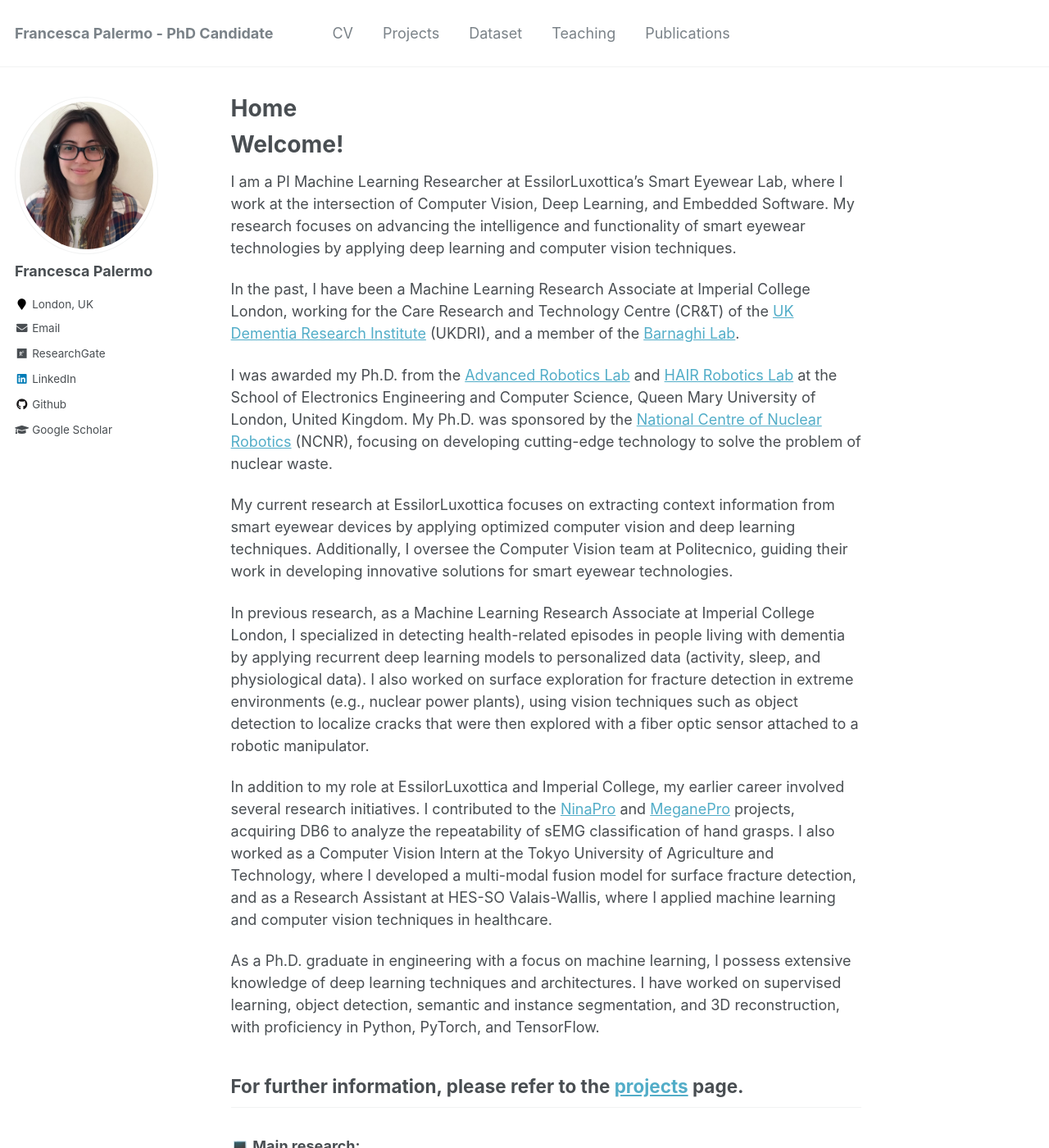
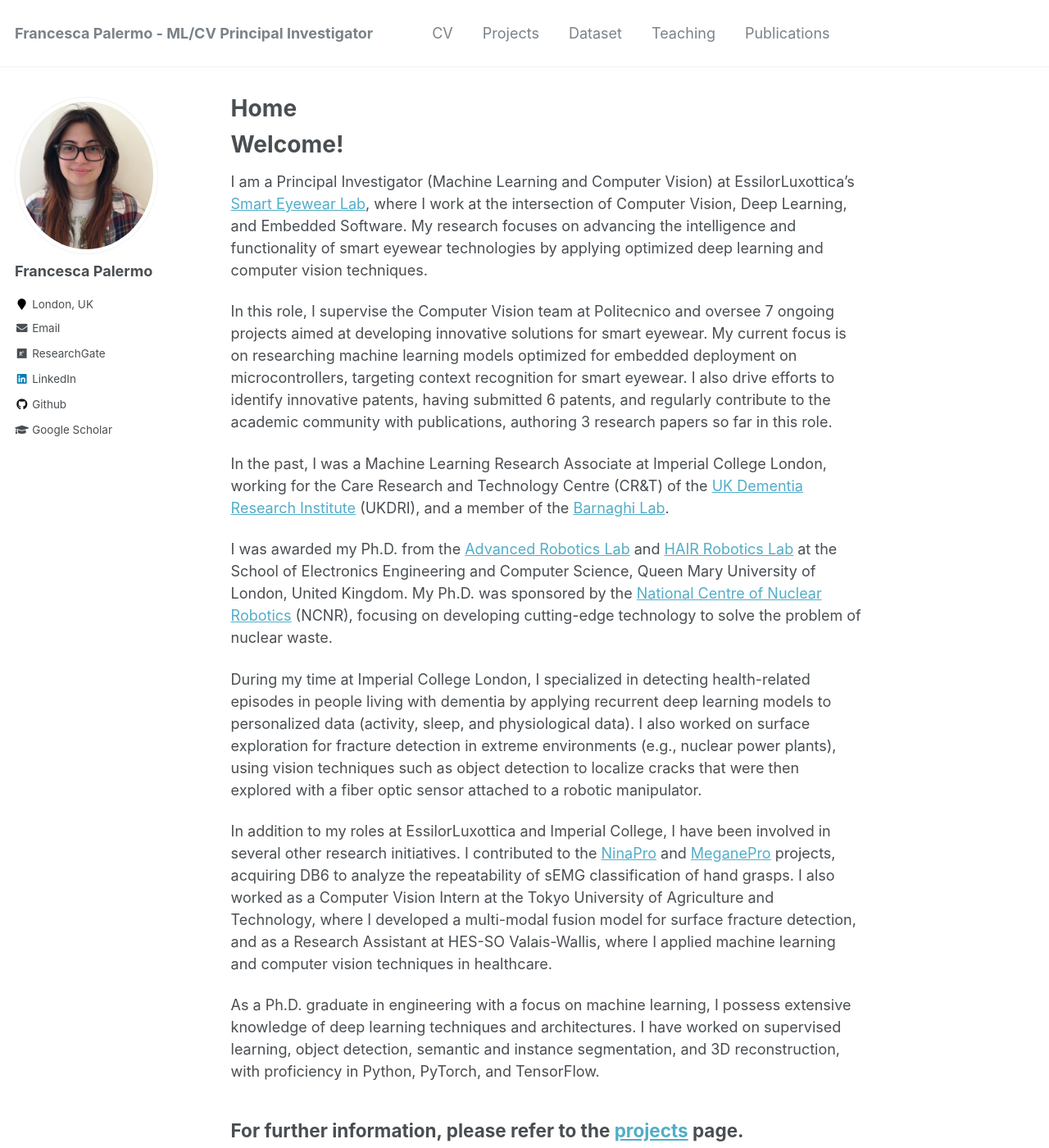
Before and after one commit to francescapalermo/francescapalermo.github.io, a Jekyll site: the page built from _pages/about.md, in a window 1280 px wide and 1400 px high. Shown: the whole window at 82% size. Built offline with Jekyll 4.4.1, drawn with Linux system fonts in a browser that asks for light colours; emoji names are drawn with the system emoji font.

Commit message:
Updated header and CV

```diff
--- a/_config.yml
+++ b/_config.yml
@@ -7,7 +7,7 @@
 
 # Site Settings
 locale                   : "en-UK"
-title                    : "Francesca Palermo - PhD Candidate"
+title                    : "Francesca Palermo - ML/CV Principal Investigator"
 title_separator          : "-"
 name                     : &name "Francesca Palermo"
 description              : &description "personal description"
--- a/_pages/about.md
+++ b/_pages/about.md
@@ -8,19 +8,20 @@
   - /about.html
 ---
 # Welcome!
-I am a PI Machine Learning Researcher at EssilorLuxottica's Smart Eyewear Lab, where I work at the intersection of Computer Vision, Deep Learning, and Embedded Software. My research focuses on advancing the intelligence and functionality of smart eyewear technologies by applying deep learning and computer vision techniques.
+I am a Principal Investigator (Machine Learning and Computer Vision) at EssilorLuxottica's [Smart Eyewear Lab](https://www.essilorluxottica.com/en/careers/smart-eyewear-lab/), where I work at the intersection of Computer Vision, Deep Learning, and Embedded Software. My research focuses on advancing the intelligence and functionality of smart eyewear technologies by applying optimized deep learning and computer vision techniques.
 
-In the past, I have been a Machine Learning Research Associate at Imperial College London, working for the Care Research and Technology Centre (CR&T) of the [UK Dementia Research Institute](https://ukdri.ac.uk/) (UKDRI), and a member of the [Barnaghi Lab](https://barnaghi-machine-intelligence-lab.github.io/).
+In this role, I supervise the Computer Vision team at Politecnico and oversee 7 ongoing projects aimed at developing innovative solutions for smart eyewear. My current focus is on researching machine learning models optimized for embedded deployment on microcontrollers, targeting context recognition for smart eyewear. I also drive efforts to identify innovative patents, having submitted 6 patents, and regularly contribute to the academic community with publications, authoring 3 research papers so far in this role.
+
+In the past, I was a Machine Learning Research Associate at Imperial College London, working for the Care Research and Technology Centre (CR&T) of the [UK Dementia Research Institute](https://ukdri.ac.uk/) (UKDRI), and a member of the [Barnaghi Lab](https://barnaghi-machine-intelligence-lab.github.io/).
 
 I was awarded my Ph.D. from the [Advanced Robotics Lab](https://www.qmul.ac.uk/robotics/) and [HAIR Robotics Lab](https://hair-robotics.qmul.ac.uk/) at the School of Electronics Engineering and Computer Science, Queen Mary University of London, United Kingdom. My Ph.D. was sponsored by the [National Centre of Nuclear Robotics](https://www.ncnr.org.uk/) (NCNR), focusing on developing cutting-edge technology to solve the problem of nuclear waste.
 
-My current research at EssilorLuxottica focuses on extracting context information from smart eyewear devices by applying optimized computer vision and deep learning techniques. Additionally, I oversee the Computer Vision team at Politecnico, guiding their work in developing innovative solutions for smart eyewear technologies.
+During my time at Imperial College London, I specialized in detecting health-related episodes in people living with dementia by applying recurrent deep learning models to personalized data (activity, sleep, and physiological data). I also worked on surface exploration for fracture detection in extreme environments (e.g., nuclear power plants), using vision techniques such as object detection to localize cracks that were then explored with a fiber optic sensor attached to a robotic manipulator.
 
-In previous research, as a Machine Learning Research Associate at Imperial College London, I specialized in detecting health-related episodes in people living with dementia by applying recurrent deep learning models to personalized data (activity, sleep, and physiological data). I also worked on surface exploration for fracture detection in extreme environments (e.g., nuclear power plants), using vision techniques such as object detection to localize cracks that were then explored with a fiber optic sensor attached to a robotic manipulator.
-
-In addition to my role at EssilorLuxottica and Imperial College, my earlier career involved several research initiatives. I contributed to the [NinaPro](http://ninapro.hevs.ch/) and [MeganePro](http://ninapro.hevs.ch/MeganePro) projects, acquiring DB6 to analyze the repeatability of sEMG classification of hand grasps. I also worked as a Computer Vision Intern at the Tokyo University of Agriculture and Technology, where I developed a multi-modal fusion model for surface fracture detection, and as a Research Assistant at HES-SO Valais-Wallis, where I applied machine learning and computer vision techniques in healthcare.
+In addition to my roles at EssilorLuxottica and Imperial College, I have been involved in several other research initiatives. I contributed to the [NinaPro](http://ninapro.hevs.ch/) and [MeganePro](http://ninapro.hevs.ch/MeganePro) projects, acquiring DB6 to analyze the repeatability of sEMG classification of hand grasps. I also worked as a Computer Vision Intern at the Tokyo University of Agriculture and Technology, where I developed a multi-modal fusion model for surface fracture detection, and as a Research Assistant at HES-SO Valais-Wallis, where I applied machine learning and computer vision techniques in healthcare.
 
 As a Ph.D. graduate in engineering with a focus on machine learning, I possess extensive knowledge of deep learning techniques and architectures. I have worked on supervised learning, object detection, semantic and instance segmentation, and 3D reconstruction, with proficiency in Python, PyTorch, and TensorFlow.
+
 
 For further information, please refer to the [projects](projects) page.
 ---
```
Also changed, not shown: _pages/cv.md (+10 -2 lines).
